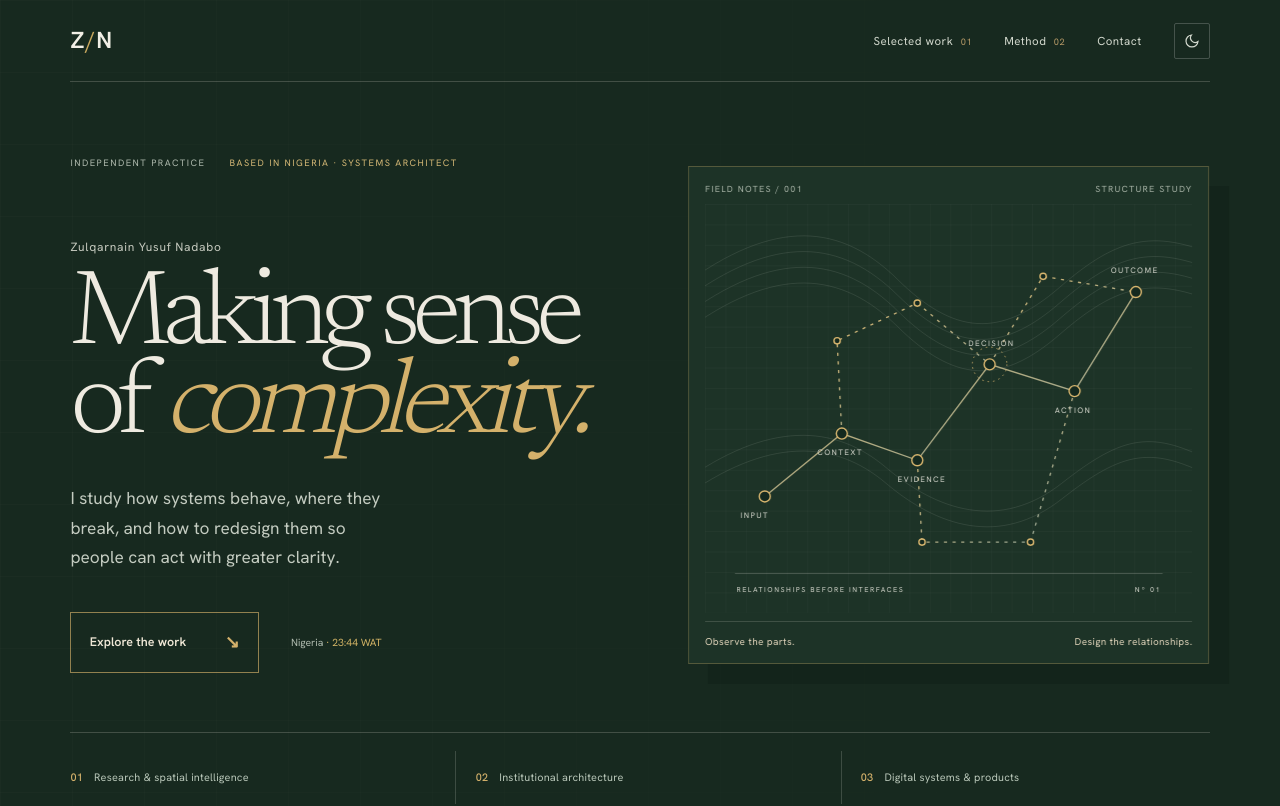
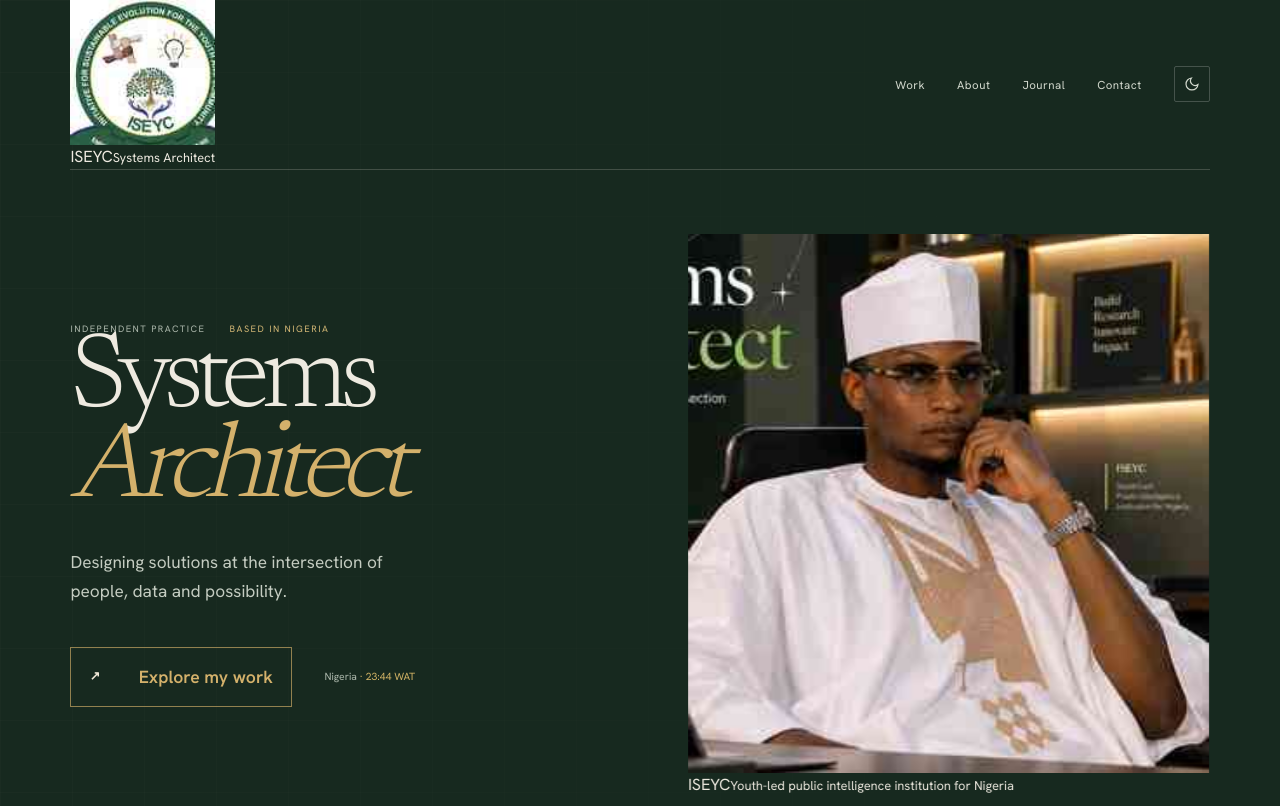
Before and after one commit to mrzulqarnainnadabo/zulqarnain-nadabo, a Next.js app: page / in a window 1280 px wide. Shown: the top 806 px of the page. Built offline with nearby package versions, Linux system fonts and the light colour scheme.

Commit message:
Replace abstract hero with ISEYC-branded portrait layout

```diff
--- a/components/Hero.jsx
+++ b/components/Hero.jsx
@@ -1,78 +1,45 @@
 import LocalTime from './LocalTime';
 import ThemeToggle from './ThemeToggle';
 import { person } from '@/lib/content';
-
-function SystemDrawing() {
-  return (
-    <div className="system-drawing" aria-label="Abstract system architecture drawing">
-      <div className="drawing-meta"><span>FIELD NOTES / 001</span><span>STRUCTURE STUDY</span></div>
-      <svg viewBox="0 0 620 520" role="img" aria-labelledby="drawing-title drawing-desc">
-        <title id="drawing-title">A system taking shape</title>
-        <desc id="drawing-desc">An abstract architectural drawing showing connected layers, decision points and pathways.</desc>
-        <defs>
-          <pattern id="draft-grid" width="26" height="26" patternUnits="userSpaceOnUse"><path d="M26 0H0V26" fill="none" stroke="currentColor" strokeOpacity=".12" strokeWidth=".7"/></pattern>
-          <linearGradient id="draft-line" x1="0" x2="1" y1="0" y2="1"><stop stopColor="#d8b66f"/><stop offset="1" stopColor="#8fa397"/></linearGradient>
-        </defs>
-        <rect width="620" height="520" fill="url(#draft-grid)"/>
-        <g className="drawing-contours" fill="none" stroke="currentColor" strokeOpacity=".22">
-          <path d="M-30 105C90 15 174 26 245 96s130 76 206 10 122-76 214-34"/>
-          <path d="M-30 125C90 35 174 46 245 116s130 76 206 10 122-76 214-34"/>
-          <path d="M-30 145C90 55 174 66 245 136s130 76 206 10 122-76 214-34"/>
-          <path d="M-30 165C90 75 174 86 245 156s130 76 206 10 122-76 214-34"/>
-          <path d="M-30 355C80 275 165 280 230 335s145 82 224 20 115-68 196-25"/>
-          <path d="M-30 375C80 295 165 300 230 355s145 82 224 20 115-68 196-25"/>
-        </g>
-        <g fill="none" stroke="url(#draft-line)" strokeWidth="1.7">
-          <path className="drawing-route" d="M76 372L174 292L270 326L362 204L470 238L548 112"/>
-          <path d="M174 292L168 174L270 126L362 204" strokeDasharray="4 7"/>
-          <path d="M270 326L276 430L414 430L470 238" strokeDasharray="4 7"/>
-          <path d="M362 204L430 92L548 112" strokeDasharray="4 7"/>
-        </g>
-        <g className="drawing-nodes">
-          {[[76,372],[174,292],[270,326],[362,204],[470,238],[548,112],[168,174],[270,126],[276,430],[414,430],[430,92]].map(([x,y],i)=><g key={i}><circle cx={x} cy={y} r={i<6?7:4} fill="#14291f" stroke="#d8b66f" strokeWidth="1.8"/>{i===3&&<circle cx={x} cy={y} r="22" fill="none" stroke="#d8b66f" strokeDasharray="2 5"/>}</g>)}
-        </g>
-        <g className="drawing-labels" fill="currentColor" fontSize="10" letterSpacing="1.8">
-          <text x="45" y="399">INPUT</text><text x="143" y="319">CONTEXT</text><text x="245" y="353">EVIDENCE</text><text x="335" y="180">DECISION</text><text x="445" y="266">ACTION</text><text x="516" y="88">OUTCOME</text>
-        </g>
-        <path d="M38 470H582" stroke="currentColor" strokeOpacity=".3"/>
-        <text x="40" y="493" fill="currentColor" fontSize="9" letterSpacing="2">RELATIONSHIPS BEFORE INTERFACES</text>
-        <text x="580" y="493" textAnchor="end" fill="currentColor" fontSize="9" letterSpacing="2">Nº 01</text>
-      </svg>
-      <div className="drawing-caption"><span>Observe the parts.</span><span>Design the relationships.</span></div>
-    </div>
-  );
-}
 
 export default function Hero() {
   return (
     <header className="hero-shell">
       <div className="hero-frame">
         <nav aria-label="Primary" className="hero-nav">
-          <a href="#top" className="hero-wordmark">Z<span className="wordmark-slash">/</span>N</a>
+          <a href="#top" className="hero-brand">
+            <img src="/iseyc-seal.svg" alt="ISEYC official seal" />
+            <span>ISEYC</span>
+            <i aria-hidden="true" />
+            <small>{person.role}</small>
+          </a>
           <div className="hero-nav-right">
-            <a href="#work">Selected work <span>01</span></a>
-            <a href="#approach">Method <span>02</span></a>
+            <a href="#work">Work</a>
+            <a href="#approach">About</a>
+            <a href="#journal">Journal</a>
             <a href="#contact">Contact</a>
             <ThemeToggle />
           </div>
         </nav>
         <div id="top" className="hero-grid">
           <div className="hero-copy">
-            <p className="hero-indexline"><span>INDEPENDENT PRACTICE</span><span>BASED IN NIGERIA · {person.role.toUpperCase()}</span></p>
-            <p className="hero-name">{person.name}</p>
-            <h1>Making sense<br/>of <em>complexity.</em></h1>
-            <p className="hero-description">I study how systems behave, where they break, and how to redesign them so people can act with greater clarity.</p>
+            <p className="hero-indexline"><span>INDEPENDENT PRACTICE</span><span>BASED IN NIGERIA</span></p>
+            <h1>Systems<br /><em>Architect</em></h1>
+            <p className="hero-description">Designing solutions at the intersection of people, data and possibility.</p>
             <div className="hero-bottom">
-              <a href="#work" className="hero-cta"><span>Explore the work</span><span aria-hidden="true">↘</span></a>
+              <a href="#work" className="hero-cta"><span className="hero-cta-mark" aria-hidden="true">↗</span><span>Explore my work</span></a>
               <span className="hero-time"><LocalTime place={person.location} /></span>
             </div>
           </div>
-          <div className="hero-art" data-reveal="fade-left"><SystemDrawing /></div>
+          <div className="hero-art" data-reveal="fade-left">
+            <img className="hero-portrait" src="/hero-office.svg" alt="Zulqarnain seated at his desk in a professional office" />
+            <div className="hero-affiliation"><span>ISEYC</span><small>Youth-led public intelligence institution for Nigeria</small></div>
+          </div>
         </div>
         <div className="hero-index">
-          <span><b>01</b> Research & spatial intelligence</span>
-          <span><b>02</b> Institutional architecture</span>
-          <span><b>03</b> Digital systems & products</span>
+          <span>Empowering Youth.<br />Shaping Communities.</span>
+          <span className="hero-scroll">Scroll to explore <b aria-hidden="true">↓</b></span>
+          <span className="hero-count">01 / 04</span>
         </div>
       </div>
     </header>
```
